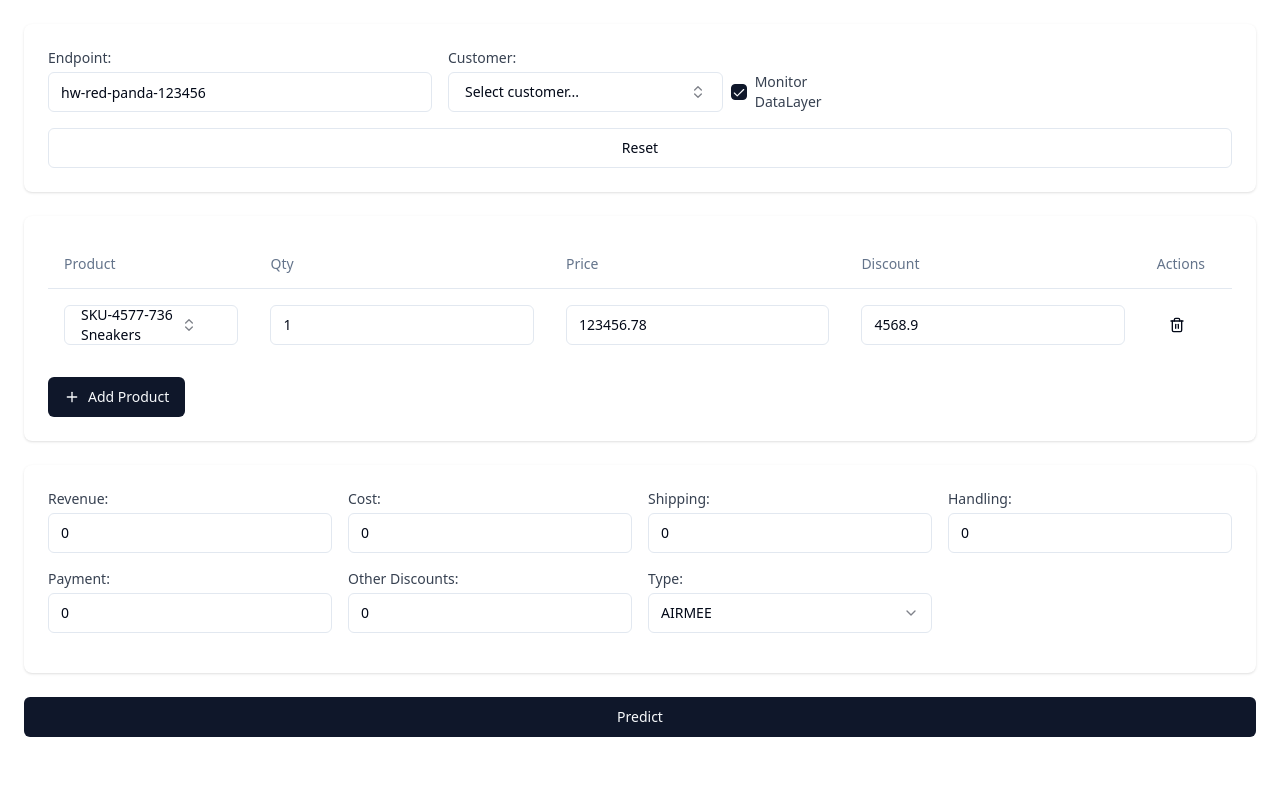
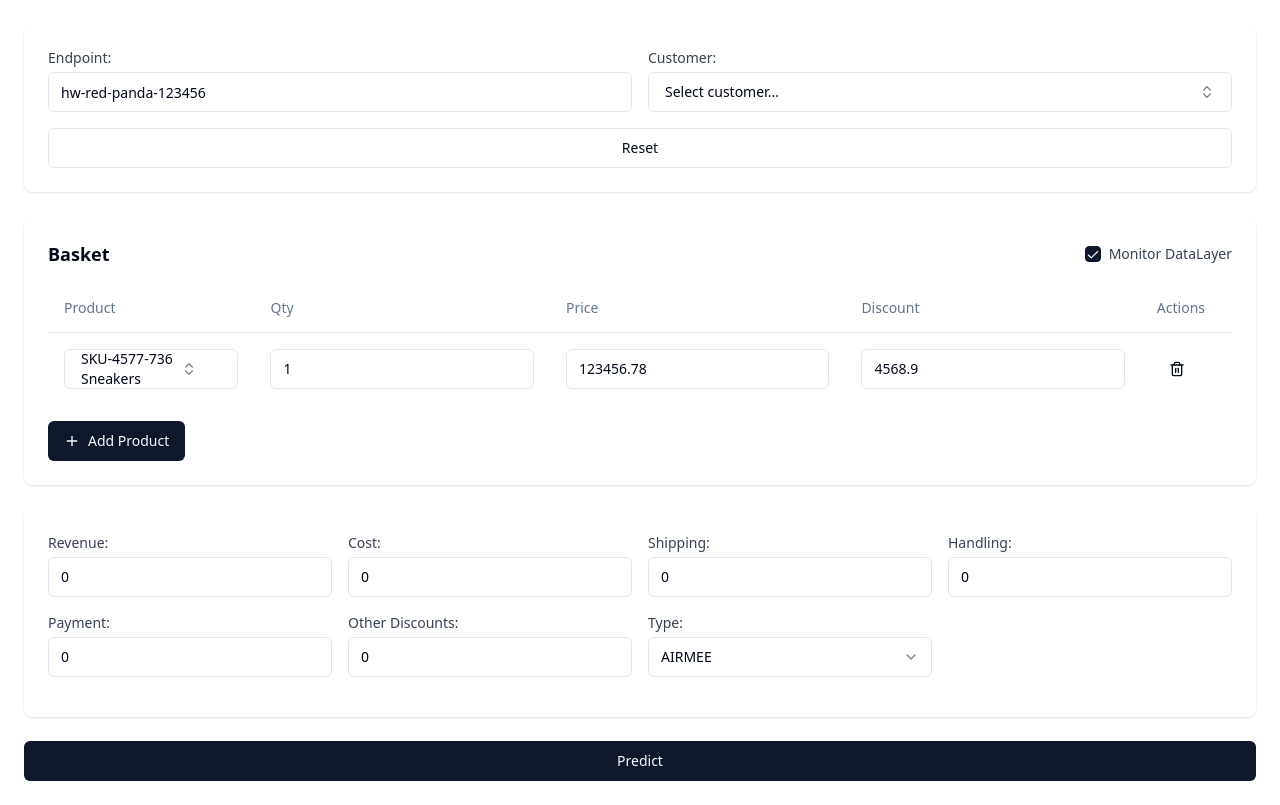
Before and after one commit to GPT-Engineer-App/friendly-interface-builder, a React (Vite) app: page / in a window 1280 px wide. Built offline with nearby package versions, Linux system fonts and the light colour scheme.

Commit message:
Move "Monitor DataLayer" checkbox to basket card

```diff
--- a/src/pages/Index.jsx
+++ b/src/pages/Index.jsx
@@ -57,7 +57,7 @@ const Index = () => {
   return (
     <div className="container mx-auto p-6 space-y-6">
       <div className="bg-white p-6 rounded-lg shadow">
-        <div className="grid grid-cols-1 md:grid-cols-3 gap-4 mb-4">
+        <div className="grid grid-cols-1 md:grid-cols-2 gap-4 mb-4">
           <div>
             <label htmlFor="endpoint" className="block text-sm font-medium text-gray-700 mb-1">Endpoint:</label>
             <Input
@@ -69,7 +69,6 @@ const Index = () => {
           </div>
           <div className="flex flex-col">
             <label htmlFor="customer" className="block text-sm font-medium text-gray-700 mb-1">Customer:</label>
-            <div className="flex items-center space-x-2">
             <Popover open={open} onOpenChange={setOpen}>
               <PopoverTrigger asChild>
                 <Button
@@ -104,6 +103,14 @@ const Index = () => {
                 </Command>
               </PopoverContent>
             </Popover>
+          </div>
+        </div>
+        <Button onClick={handleReset} variant="outline" className="w-full">Reset</Button>
+      </div>
+
+      <div className="bg-white p-6 rounded-lg shadow">
+        <div className="flex items-center justify-between mb-4">
+          <h2 className="text-lg font-semibold">Basket</h2>
           <div className="flex items-center space-x-2">
             <Checkbox
               id="monitorDataLayer"
@@ -115,12 +122,6 @@ const Index = () => {
             </label>
           </div>
         </div>
-          </div>
-        </div>
-        <Button onClick={handleReset} variant="outline" className="w-full">Reset</Button>
-      </div>
-
-      <div className="bg-white p-6 rounded-lg shadow">
         <Table>
           <TableHeader>
             <TableRow>
```
Lines whose indentation alone changed are shown as unchanged.
